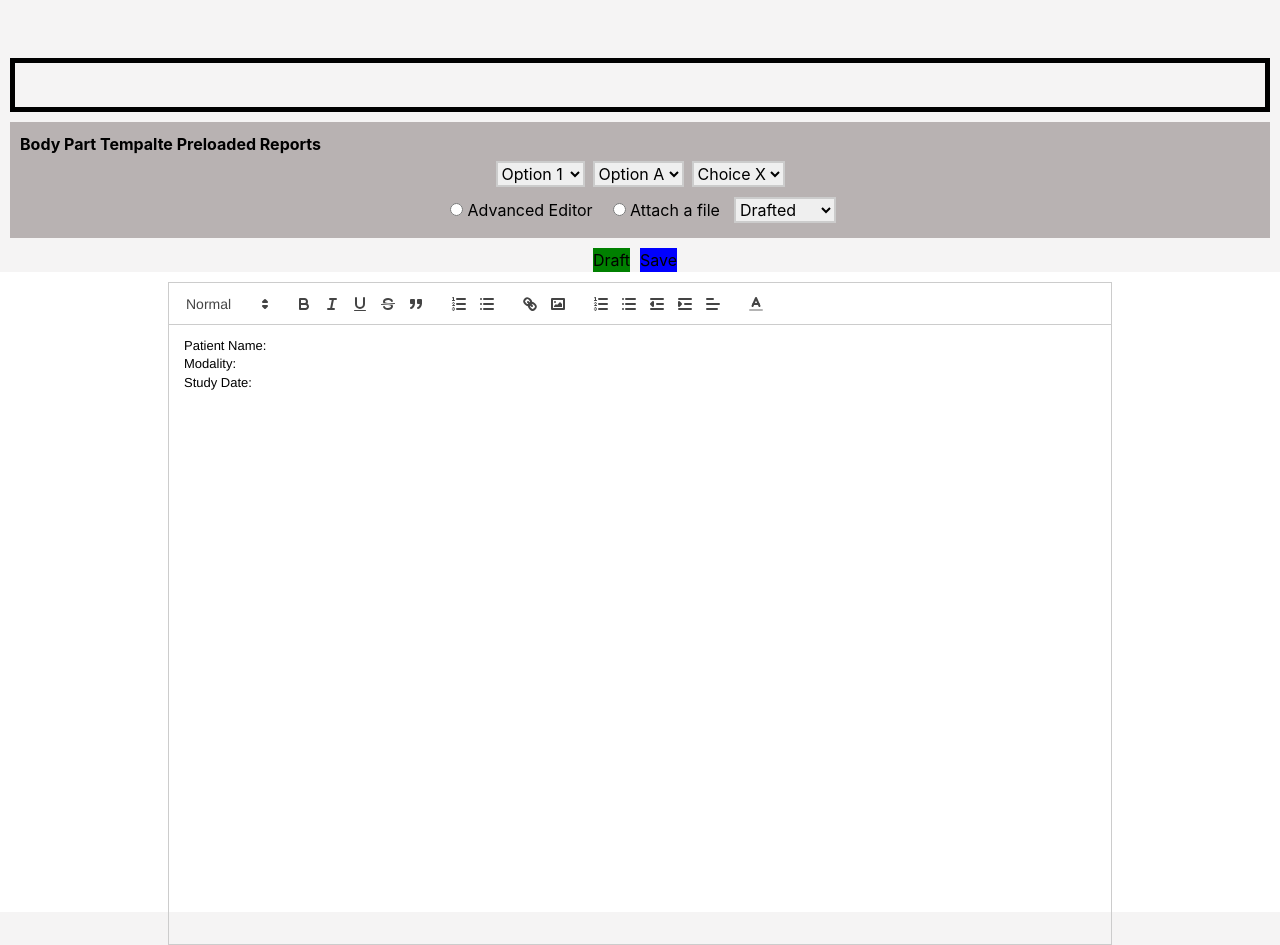
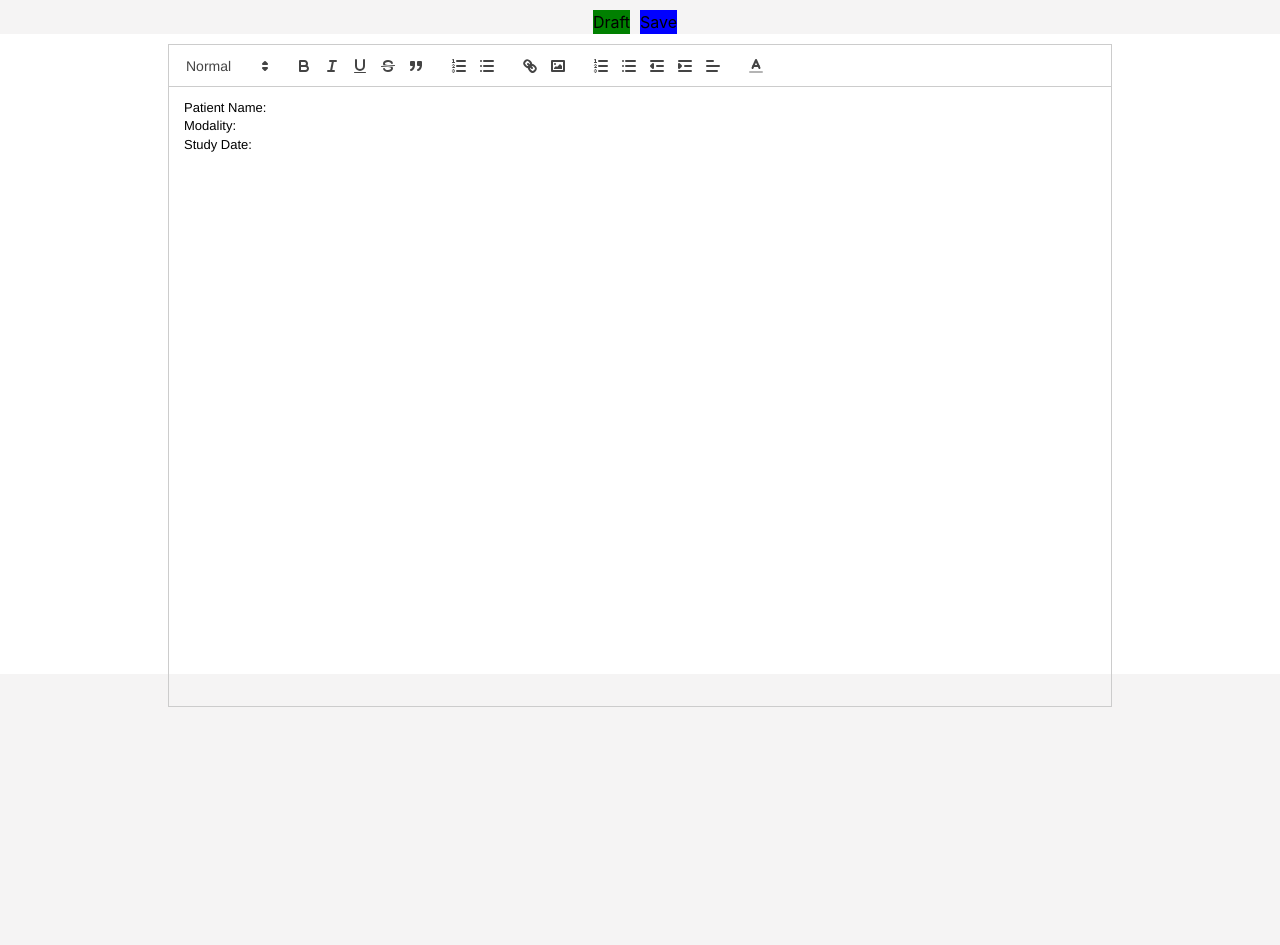
Before and after one commit to KamalSharma1001/user_newdemo, a React (Create React App) app: page /user/reports/1 in a window 1280 px wide. After the commit the page ends 800 px from the top, so only its background shows below. Built offline with nearby package versions, Linux system fonts and the light colour scheme; no server answers.

Commit message:
Add files via upload

```diff
--- a/src/App.js
+++ b/src/App.js
@@ -13,6 +13,7 @@ import ZVPDF from './ZVPDF';
 import TextEditor from './Components/TextEditor';
 import TotalStudyData from './Components/TotalStudyData';
 import ReportsTab from './Components/ReportsTab';
+import TextQuillEditor from './Components/TextQuillEditor';
 
 function App() {
   return (
@@ -32,7 +33,11 @@ function App() {
 
         {/* Show total studies */}
         <Route path='/user/totalstudies/:id' element={<TotalStudyData />} />
-        <Route path='/user/reports/:id' element={<ReportsTab />} />
+
+        {/* OLD REPORT PAGE */}
+        {/* <Route path='/user/reports/:id' element={<ReportsTab />} /> */}
+
+        <Route path='/user/reports/:id' element={<TextQuillEditor />} />
 
         <Route path='/testerpage' element={<ApiData />} />
 
```
